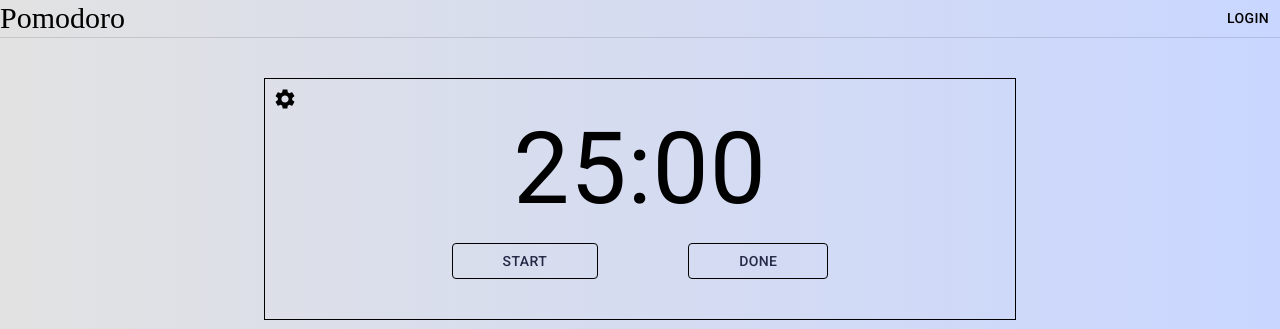
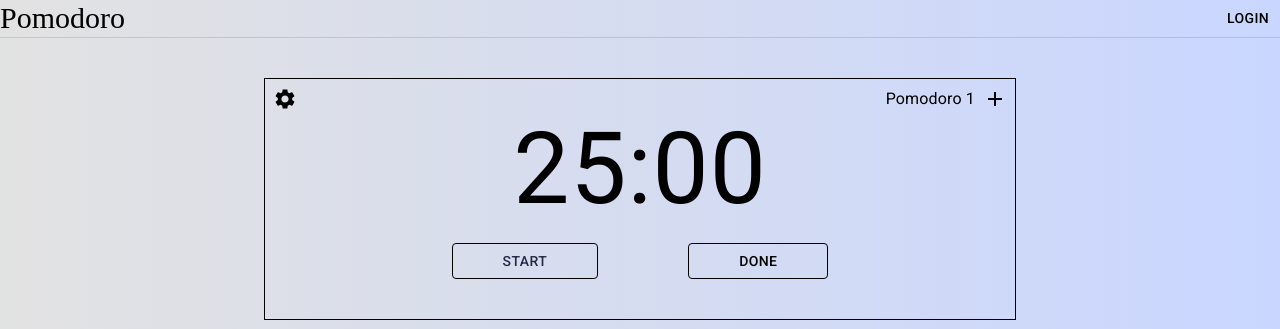
Before and after one commit to Sheharyar944/Pomodoro, a React (Vite) app: page / in a window 1280 px wide. Shown: the top 329 px of the page. Built offline with nearby package versions, Linux system fonts and the light colour scheme.

Commit message:
add long breaks and extend timer button

```diff
--- a/src/components/Timer.jsx
+++ b/src/components/Timer.jsx
@@ -5,12 +5,14 @@
 import SettingsIcon from "@mui/icons-material/Settings";
 import { useNavigate } from "react-router-dom";
 import SettingsModal from "./SettingsModal";
+import AddIcon from "@mui/icons-material/Add";
 
 const Timer = () => {
   const [timeLeft, setTimeLeft] = useState(1500);
   const [isActive, setIsActive] = useState(null);
   const [isBreak, setIsBreak] = useState(false);
   const [isDisabled, setIsDisabled] = useState(true);
+  const [isLongBreak, setIsLongBreak] = useState(1);
   const navigate = useNavigate();
 
   const intervalIdRef = useRef(null);
@@ -70,19 +72,37 @@
   const reset = () => {
     setTimeLeft(1500);
     setIsActive(false);
+    setIsDisabled(true);
   };
 
   const done = () => {
-    setTimeLeft(300);
+    if (isLongBreak === 4) {
+      setTimeLeft(900);
+      setIsLongBreak(1);
+    } else {
+      setTimeLeft(300);
+      setIsLongBreak(isLongBreak + 1);
+    }
     setIsActive(false);
     setIsBreak(!isBreak);
   };
 
+  const longBreakOrNot = () => {
+    if (isLongBreak.count === 4) {
+      setIsLongBreak((prevState) => {
+        return { ...prevState, state: !prevState.state };
+      });
+    }
+  };
   const skip = () => {
     setTimeLeft(1500);
     setIsActive(false);
     setIsBreak(false);
     setIsDisabled(true);
+  };
+
+  const add = () => {
+    setTimeLeft(timeLeft + 60);
   };
 
   const formatTime = (timeLeft) => {
@@ -95,7 +115,24 @@
 
   return (
     <Box width={750} color={orange} border={1} marginTop={5} marginBottom={5}>
-      <SettingsModal />
+      <Box sx={{ display: "flex", justifyContent: "space-between" }}>
+        <SettingsModal />
+        <Box sx={{ display: "flex", alignItems: "center" }}>
+          {isBreak ? (
+            <Typography variant="body1" color="initial">
+              Short Break
+            </Typography>
+          ) : (
+            <Typography variant="body1" color="initial">
+              Pomodoro {isLongBreak}
+            </Typography>
+          )}
+
+          <IconButton onClick={add} sx={{ color: "black" }}>
+            <AddIcon />
+          </IconButton>
+        </Box>
+      </Box>
 
       <Box
         sx={{ display: "flex", justifyContent: "center" }}
@@ -192,10 +229,12 @@
           } else {
             return (
               <Button
+                aria-disabled={isDisabled}
                 disabled={isDisabled}
                 onClick={done}
+                sx={{ cursor: isDisabled ? "not-allowed" : "pointer" }}
                 style={{
-                  color: "#232946",
+                  color: "black",
                   paddingLeft: 50,
                   paddingRight: 50,
                   borderWidth: 1,
```
